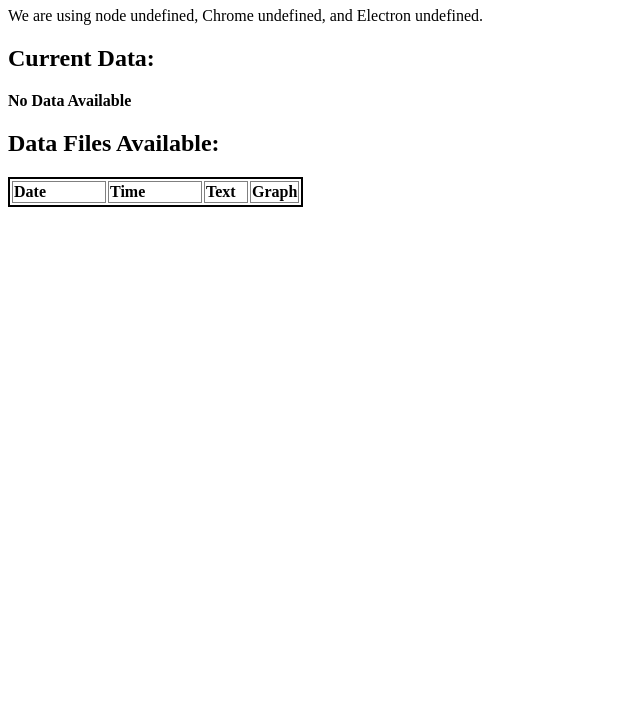
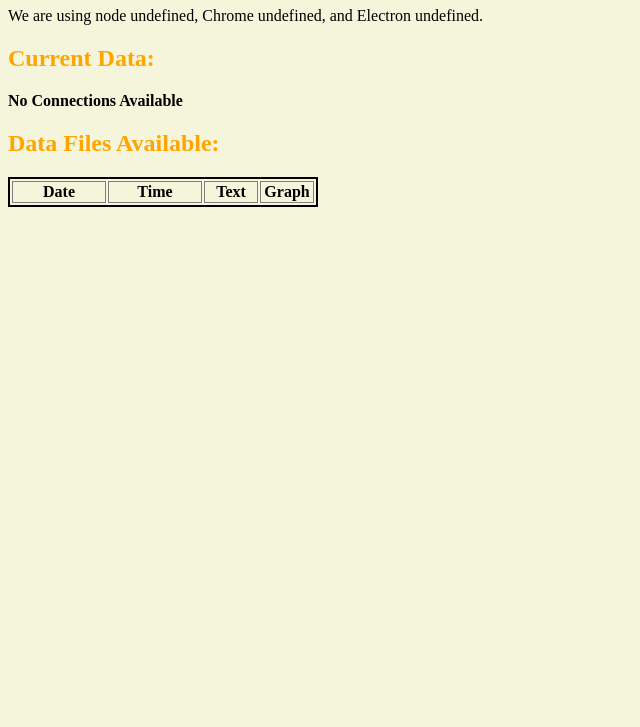
Before and after one commit to tmaldrsn/env-sensors, an Electron app: page index.html in a window 640 px wide. Shown: the part 73-800 px from the top of the page. Drawn offline with nearby package versions, Linux system fonts and the light colour scheme; no server answers.

Commit message:
finalized table format & small html add-ins

```diff
--- a/assets/css/index.css
+++ b/assets/css/index.css
@@ -1,3 +1,7 @@
-h1 {
-	color: lightgray;
+body {
+	background-color: beige;
 }
+
+h1, h2 {
+	color: orange;
+}
--- a/assets/css/table.css
+++ b/assets/css/table.css
@@ -1,6 +1,5 @@
 #files {
-	border: 2px solid black;
-
+    border: 2px solid black;
 }
 
 #files * :not(img) {
@@ -8,26 +7,29 @@
     text-align: left;
 }
 
-#files tr td img:hover{
-    cursor: pointer;
+#files tr th {
+    text-align: center;
 }
 
 #dates {
     width: 90px;
 }
+
 #times {
     width: 90px;
 }
+
 #texts {
-    width: 40px;
-}
-#graphs {
-    width: 40px;
+    width: 50px;
 }
 
+#graphs {
+    width: 50px;
+}
 
 img {
     display: block;
     margin-left: auto;
     margin-right: auto;
+    cursor: pointer;
 }
--- a/index.html
+++ b/index.html
@@ -2,7 +2,7 @@
 <html>
   <head>
     <meta charset="UTF-8">
-		<title>Hello World!</title>
+		<title>Environment Sensors Project</title>
 		<script src="https://ajax.googleapis.com/ajax/libs/jquery/3.3.1/jquery.min.js"></script>
 		<link rel='stylesheet' type='text/css' href='assets/css/index.css'>
   </head>
@@ -17,7 +17,16 @@
 		-->
 		<div id="currentData">
 			<h2>Current Data:</h2>
-			<p><b>No Data Available</b></p>
+			<div>
+				<div id="noConnection">
+					<p><b>No Connections Available</b></p>
+				</div>
+				<div id="connection" hidden>
+					<h3>Connection: <span class="conn"></span></h3>
+					<h3>Current Temperature: <span class="temp"></span><span class="tempUnit"></span></h3>
+					<h3>Current Humidity: <span class="humd"></span>%</h3>
+				</div>
+			</div>
 		</div>
 
 		<h2>Data Files Available:</h2>
--- a/package.json
+++ b/package.json
@@ -4,7 +4,6 @@
   "description": "measure temperature and humidity with arduino",
   "main": "main.js",
   "scripts": {
-    "test": "echo \"Error: no test specified\" && exit 1",
     "start": "electron ."
   },
   "repository": {
@@ -19,5 +18,6 @@
   "homepage": "https://github.com/tmaldrsn/env-sensors#readme",
   "devDependencies": {
     "electron": "^3.0.12"
-  }
+  },
+  "dependencies": {}
 }
```
Also changed, not shown: README.md, assets/img/txt_file_icon.png.
